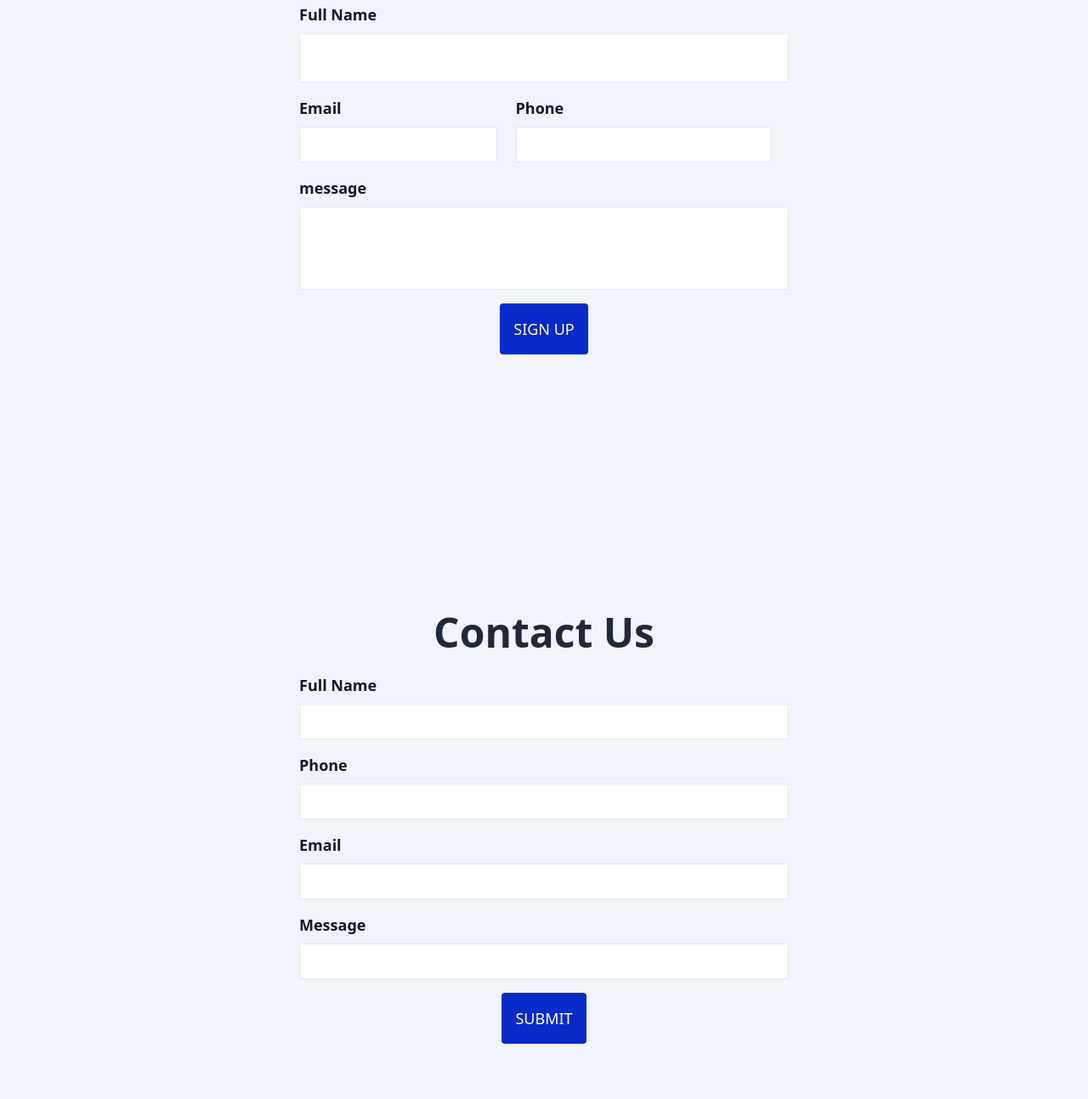
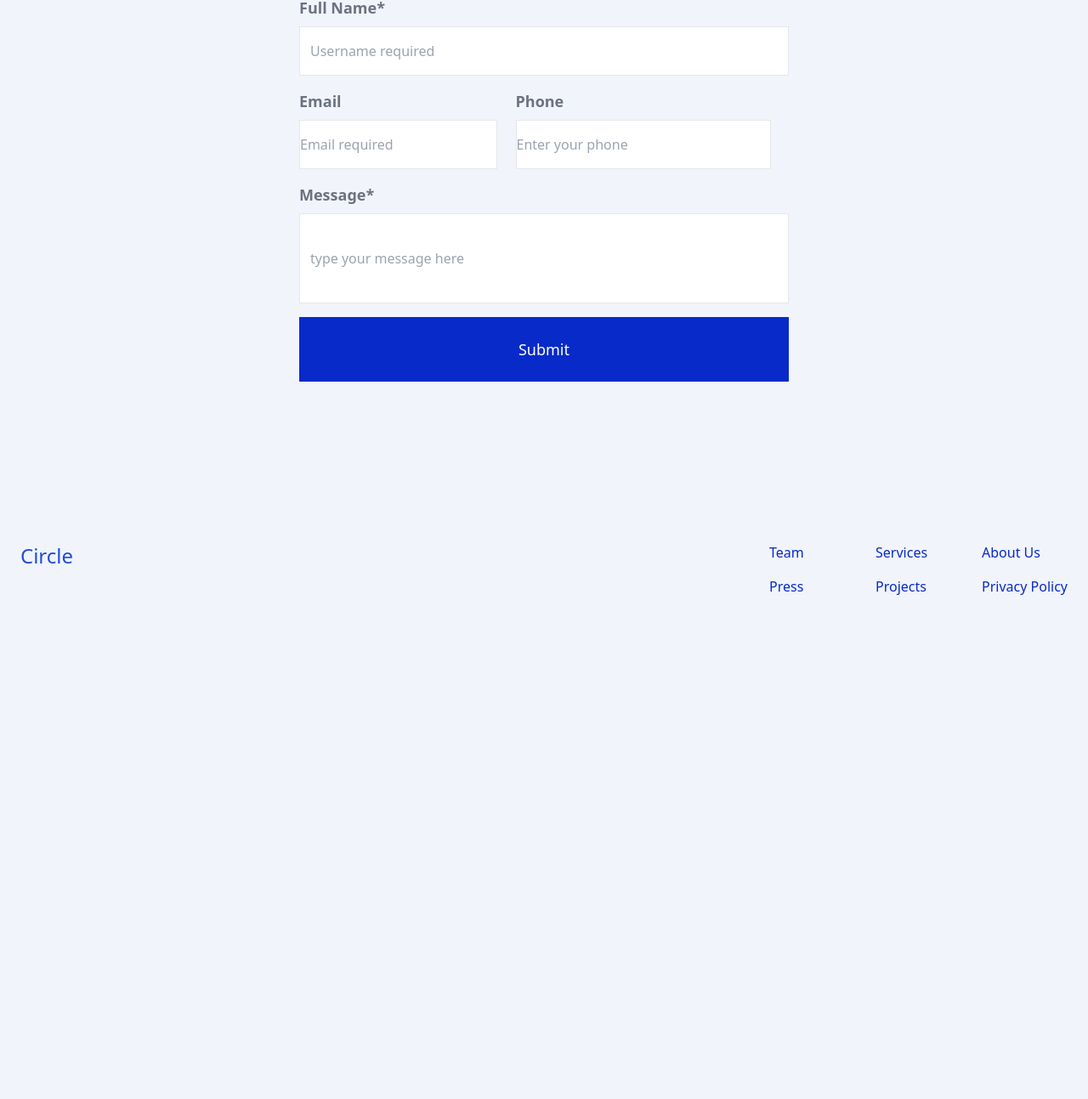
Before and after one commit to paulorobertoalmeida/circle-mid-term, a plain HTML site: page contact.html in a window 1280 px wide. Shown: the part 338-1631 px from the top of the page at 85% size. After the commit the page ends 1104 px from the top, so only its background shows below. Drawn offline with nearby package versions, Linux system fonts and the light colour scheme.

Commit message:
First Changes hambuerguer menu

```diff
--- a/contact.html
+++ b/contact.html
@@ -17,8 +17,8 @@
             <h3 class="text-2xl font-bold text-[#072ac8] ">Circle</h3>
         </div>
         <div class="hidden space-x-8 lg:flex">
-            <a href="#" class="hover:text-blue-600 active:blue-600">Home</a>
-            <a href="#" class="hover:text-blue-600 active:blue-600">Projects</a>
+            <a href="./index.html" class="hover:text-blue-600 active:blue-600">Home</a>
+            <a href="./projects.html " class="hover:text-blue-600 active:blue-600">Projects</a>
             <a href="#" class="hover:text-blue-600 active:blue-600">Services</a>
         </div>
         <div>
@@ -28,7 +28,7 @@
                     Us</button>
             </a>
         </div>
-        <div class="md:hidden flex items-center">
+        <div class="md:hidden flex items-cente">
             <button class="outline-none mobile-menu-button">
                 <svg xmlns="http://www.w3.org/2000/svg" class="w-6 h-6 lg:hidden inline" x-show="!showMenu" fill="none"
                     viewBox="0 0 24 24" stroke="currentColor">
@@ -54,82 +54,36 @@
 
     <div class="flex justify-center items-center h-screen w-full bg-[#f2f4fc]">
         <div class="w-1/2  p-8 m-4">
-            <h1 class="block w-full text-center text-gray-800 text-5xl font-bold mb-6">Contact Us</h1>
-            <div id="error"></div>
+            <h1 class="block w-full text-left text-gray-800 text-5xl font-bold mb-6">Contact Us</h1>
+            <div id="error" class="bg-danger font-semibold h-6"></div>
             <form id="form" action="/">
                 <div class="flex flex-col mb-4 input-control">
-                    <label class="mb-2 font-bold text-lg text-gray-900" for="username">Full Name</label>
-                    <input class="border py-4 px-3 text-grey-800" id="username" name="username" type="text">
+                    <label class="mb-2 font-semibold text-lg text-gray-500" for="username">Full Name*</label>
+                    <input class="border py-4 px-3 text-grey-800" id="username" name="username" type="text" placeholder="Username required">
                     <div class="error block text-red-500 text-xs hidden"></div>
                 </div>
                 <div class="ld:flex-col flex place-content-between auto">
                 <div class="input-control flex flex-col mb-4">
-                    <label class="mb-2 font-bold text-lg text-gray-900" for="email">Email</label>
-                    <input class="border py-2 space-x-1 text-grey-800" id="email" name="email" type="text">
-                    <div class="error"></div>
+                    <label class="mb-2 font-semibold text-lg text-gray-500" for="email">Email</label>
+                    <input class="border py-4 space-x-1 text-grey-800" id="email" name="email" type="text" placeholder="Email required">
+                    <div class="error block text-red-500 text-xs hidden"></div>
                 </div>
                 <div class="input-control flex flex-col mb-4 mx-auto">
-                    <label class="mb-2 font-bold text-lg text-gray-900" for="password">Phone</label>
-                    <input id="password" class="border py-2 space-x-3 w-[300px]  text-grey-800"  name="password" type="password">
-                    <div class="error"></div>
+                    <label class="mb-2 font-semibold text-lg text-gray-500" for="password">Phone</label>
+                    <input id="password" class="border py-4 space-x-3 w-[300px]  text-grey-800"  name="password" type="password" placeholder="Enter your phone">
+                    <div class="error block text-red-500 text-xs hidden"></div>
                 </div>
             </div>
                 <div class="input-control flex flex-col mb-4">
-                    <label class="mb-2 font-bold text-lg text-gray-900" for="password2">message</label>
-                    <input class="border py-9 px-3 text-grey-800" id="password2" name="password2" type="password">
-                    <div class="error"></div>
+                    <label class="mb-2 font-semibold text-lg text-gray-500" for="password2">Message*</label>
+                    <input class="border py-10 px-3 text-grey-800" id="password2" name="password2" type="password" placeholder="type your message here">
+                    <div class="error block text-red-500 text-xs hidden"></div>
                 </div>
-                <button class="block bg-[#072ac8] hover:bg-teal-600 text-white uppercase text-lg mx-auto p-4 rounded" type="submit">Sign Up</button>
+                <button class="block bg-[#072ac8] hover:bg-teal-600 text-white  text-lg w-full p-6" type="submit">Submit</button>
             </form>
 
         </div>
     </div>
-
-
-
-
-
-
-
-
-    <!-- Form -->
-    <div class="flex justify-center items-center h-screen w-full bg-[#f2f4fc]">
-        <div class="w-1/2  p-8 m-4">
-            <h1 class="block w-full text-center text-gray-800 text-5xl font-bold mb-6">Contact Us</h1>
-            <div id="error"></div>
-            <form id="form" action="/">
-                <div class="flex flex-col mb-4">
-                    <label class="mb-2 font-bold text-lg text-gray-900" for="full_name">Full Name</label>
-                    <input class="border py-2 px-3 text-grey-800" type="text" name="full_name" id="username">
-                    <span class="error block text-red-500 text-xs hidden">error</span>
-                </div>
-                <div class="flex flex-col mb-4">
-                    <label class="mb-2 font-bold text-lg text-gray-900" for="phone">Phone</label>
-                    <input class="border py-2 px-3 text-grey-800" type="number" name="phone" id="password">
-                    <span class="error block  text-red-500 text-xs hidden">error</span>
-                </div>
-                <div class="flex flex-col mb-4">
-                    <label class="mb-2 font-bold text-lg text-gray-900" for="email">Email</label>
-                    <input class="border py-2 px-3 text-grey-800" type="email" name="email" id="email">
-                    <span class="block error text-red-500 text-xs  hidden">error</span>
-                </div>
-                <div class="flex flex-col mb-4">
-                    <label class="mb-2 font-bold text-lg text-gray-900" for="password">Message</label>
-                    <input class="border py-2 px-3 text-grey-800" type="text" name="text" id="password2">
-                    <span class="error block text-red-500 text-xs hidden">error</span>
-                </div>
-                <button class="block bg-[#072ac8] hover:bg-teal-600 text-white uppercase text-lg mx-auto p-4 rounded"
-                    type="submit">Submit</button>
-            </form>
-
-        </div>
-    </div>
-
-
-
-
-
-
 
 
     <!-- Footer -->
```
Also changed, not shown: 1 other file.
